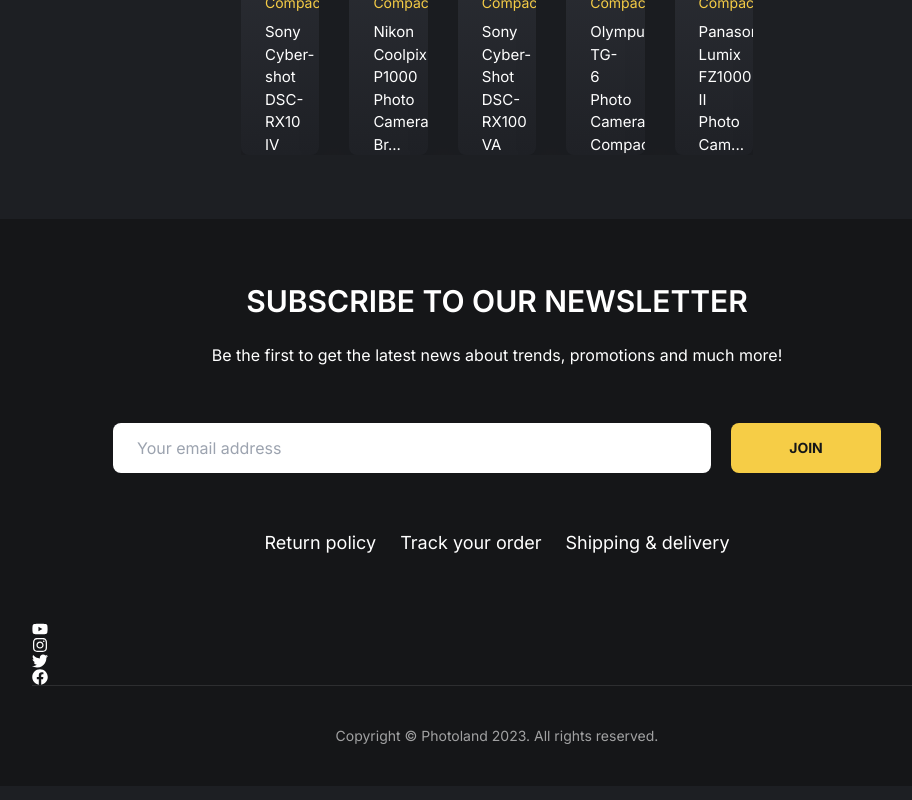
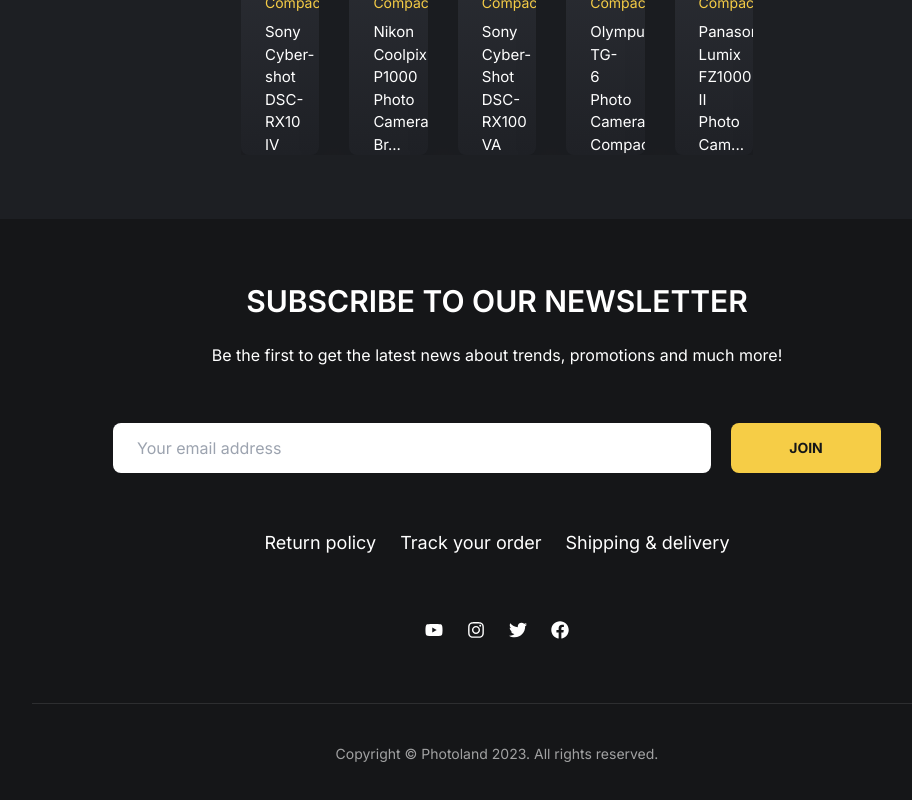
Before and after one commit to mclapd/next-photo-land, a Next.js app: page / in a window 1280 px wide. Shown: the part 1369-2169 px from the top of the page, without its empty margins (143-1055 px from the left). Built offline with nearby package versions, Linux system fonts and the light colour scheme.

Commit message:
fix social icon display

```diff
--- a/app/components/Footer.jsx
+++ b/app/components/Footer.jsx
@@ -33,7 +33,7 @@ const Footer = () => {
             Shipping & delivery
           </Link>
         </div>
-        <div>
+        <div className="flex gap-x-6 max-w-max mx-auto text-lg mb-16">
           <Link href={"#"} className="hover:text-white transition-all">
             <FaYoutube />
           </Link>
```
